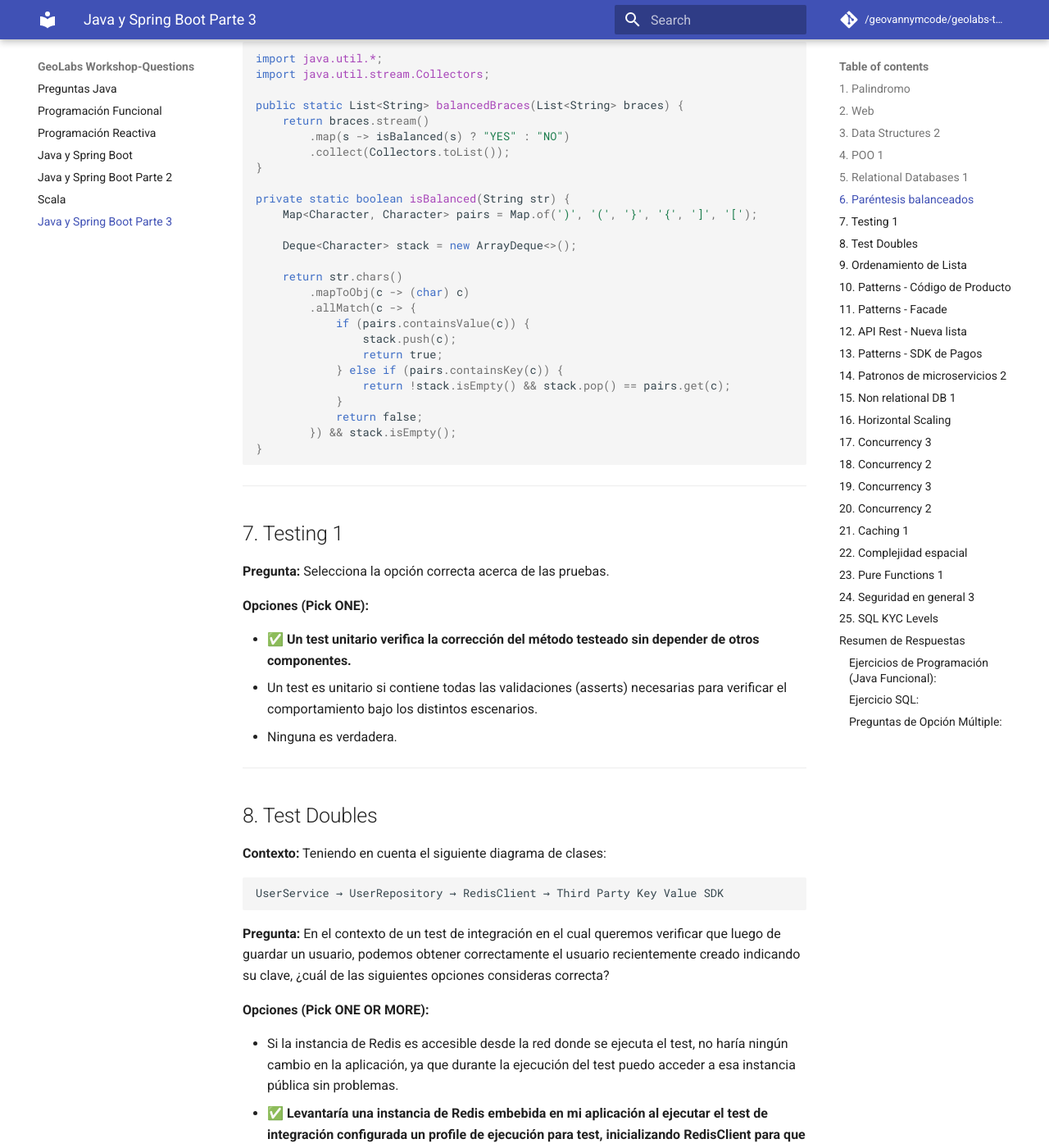
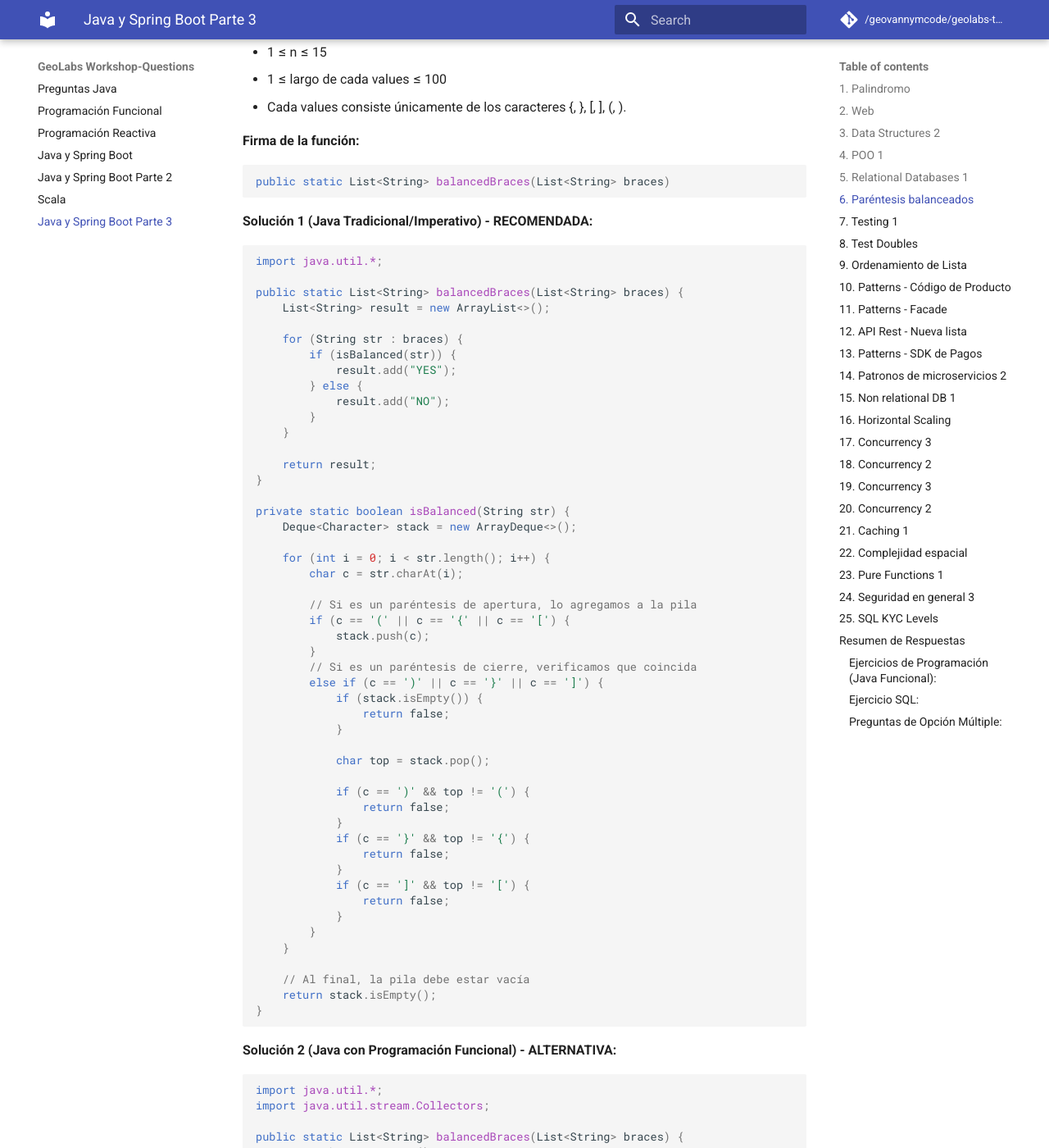
Before and after one commit to geovannymcode/geolabs-test.github.io, an MkDocs documentation site: the page built from docs/ml.md, in a window 1280 px wide and 1400 px high, scrolled down 3303 px. Shown: the whole window at 82% size. Built offline with MkDocs 1.6.1 and Material for MkDocs 9.7.7, drawn with Linux system fonts in a browser that asks for light colours; comment, search, counter and statistics services are not loaded; some of the changed text lies outside the part shown.

Commit message:
actualizar documentación

````diff
--- a/docs/ml.md
+++ b/docs/ml.md
@@ -16,20 +16,33 @@
 public static boolean verificaCapicua(String cadena)
 ```
 
-**Solución (Java con Programación Funcional):**
+**Solución 1 (Java Tradicional/Imperativo) - RECOMENDADA:**
 
 ```java
-import java.util.stream.IntStream;
+public static boolean verificaCapicua(String cadena) {
+    // Limpiar la cadena: solo letras y convertir a minúsculas
+    StringBuilder limpia = new StringBuilder();
+    for (int i = 0; i < cadena.length(); i++) {
+        char c = cadena.charAt(i);
+        if (Character.isLetter(c)) {
+            limpia.append(Character.toLowerCase(c));
+        }
+    }
 
-public static boolean verificaCapicua(String cadena) {
-    String limpia = cadena.chars()
-        .filter(c -> Character.isLetter(c))
-        .map(Character::toLowerCase)
-        .collect(StringBuilder::new, StringBuilder::appendCodePoint, StringBuilder::append)
-        .toString();
+    // Verificar si es palíndromo
+    String str = limpia.toString();
+    int izq = 0;
+    int der = str.length() - 1;
 
-    return IntStream.range(0, limpia.length() / 2)
-        .allMatch(i -> limpia.charAt(i) == limpia.charAt(limpia.length() - 1 - i));
+    while (izq < der) {
+        if (str.charAt(izq) != str.charAt(der)) {
+            return false;
+        }
+        izq++;
+        der--;
+    }
+
+    return true;
 }
 ```
 
@@ -115,7 +128,61 @@
 public static List<String> balancedBraces(List<String> braces)
 ```
 
-**Solución (Java con Programación Funcional):**
+**Solución 1 (Java Tradicional/Imperativo) - RECOMENDADA:**
+
+```java
+import java.util.*;
+
+public static List<String> balancedBraces(List<String> braces) {
+    List<String> result = new ArrayList<>();
+
+    for (String str : braces) {
+        if (isBalanced(str)) {
+            result.add("YES");
+        } else {
+            result.add("NO");
+        }
+    }
+
+    return result;
+}
+
+private static boolean isBalanced(String str) {
+    Deque<Character> stack = new ArrayDeque<>();
+
+    for (int i = 0; i < str.length(); i++) {
+        char c = str.charAt(i);
+
+        // Si es un paréntesis de apertura, lo agregamos a la pila
+        if (c == '(' || c == '{' || c == '[') {
+            stack.push(c);
+        }
+        // Si es un paréntesis de cierre, verificamos que coincida
+        else if (c == ')' || c == '}' || c == ']') {
+            if (stack.isEmpty()) {
+                return false;
+            }
+
+            char top = stack.pop();
+
+            if (c == ')' && top != '(') {
+                return false;
+            }
+            if (c == '}' && top != '{') {
+                return false;
+            }
+            if (c == ']' && top != '[') {
+                return false;
+            }
+        }
+    }
+
+    // Al final, la pila debe estar vacía
+    return stack.isEmpty();
+}
+```
+
+**Solución 2 (Java con Programación Funcional) - ALTERNATIVA:**
 
 ```java
 import java.util.*;
````
Also changed, not shown: other parts of docs/ml.md (+1 -1 lines).
